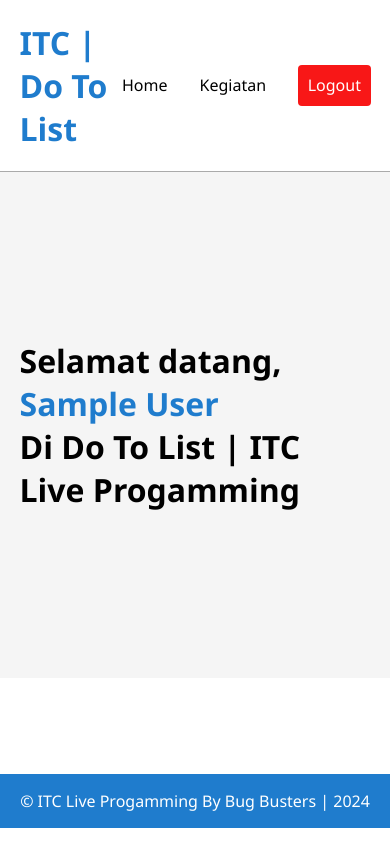
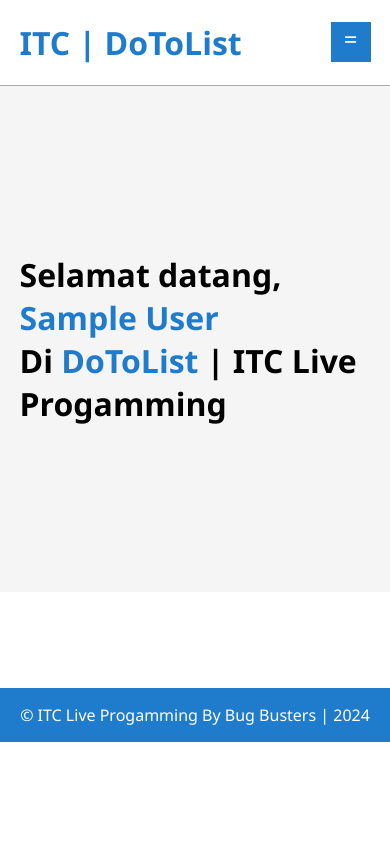
Before and after one commit to hiIgooTgar/itc_live_progamming, a PHP site: page / in a window 390 px wide. Run offline with PHP 8.4, Linux system fonts and the light colour scheme; the visitor is signed in with stand-in values (Sample User, id 1); data that the repository does not hold is empty.

Commit message:
ITC Live Progamming - done

```diff
--- a/assets/css/style.css
+++ b/assets/css/style.css
@@ -138,6 +138,7 @@
 }
 
 .row-kegiatan .right-col .card .aksi {
+  flex: 1 1 15%;
   display: flex;
   flex-direction: column;
   gap: 1rem;
@@ -239,6 +240,21 @@
   cursor: pointer;
 }
 
+.badge-name {
+  display: inline-block;
+  padding: 0.4rem 0.6rem;
+  background: var(--primary);
+  font-size: 0.8rem;
+  font-weight: 500;
+  border-radius: 4px;
+  outline: none;
+  border: none;
+}
+
+.badge-name span {
+  color: #fff;
+}
+
 /* style input */
 .group-input {
   display: block;
@@ -293,6 +309,13 @@
   border: 1px solid var(--primary);
 }
 
+/* keterangan */
+.kt-kosong {
+  padding: 1.5rem;
+  text-align: center;
+  border: 1.5px solid var(--primary);
+}
+
 /* footer */
 footer {
   text-align: center;
@@ -300,3 +323,93 @@ footer {
   background: var(--primary);
   color: #fff;
 }
+
+/* responsive */
+@media screen and (max-width: 912px) {
+  .row-kegiatan {
+    grid-template-columns: repeat(1, 1fr);
+    margin: 4rem 0;
+  }
+}
+
+@media screen and (max-width: 576px) {
+  .list-kegiatan {
+    grid-template-columns: repeat(1, 1fr);
+  }
+  .row-kegiatan .right-col .card {
+    flex-direction: column;
+  }
+  .row-kegiatan .right-col .card .list {
+    flex: 1 1 100%;
+  }
+
+  .row-kegiatan .right-col .card .aksi {
+    flex: 1 1 100%;
+  }
+}
+
+/* navbar */
+.nav-responsive {
+  display: none;
+}
+
+.nav-list #timesNav {
+  display: none;
+}
+
+@media screen and (max-width: 768px) {
+  .navbar-nav .nav-list {
+    position: fixed;
+    top: 0;
+    right: -100%;
+    z-index: 100;
+    flex-direction: column;
+    justify-content: center;
+    background: linear-gradient(rgba(0, 0, 0, 0.4), rgba(0, 0, 0, 0.4));
+    backdrop-filter: blur(10px);
+    width: 100%;
+    height: 100%;
+    transition: 300ms linear;
+  }
+
+  .nav-responsive {
+    display: inline-block;
+  }
+
+  .nav-responsive #hamburger {
+    font-size: 1.5rem;
+    width: 40px;
+    height: 40px;
+    cursor: pointer;
+    background: var(--primary);
+    display: flex;
+    justify-content: center;
+    align-items: center;
+    color: #fff;
+    padding-bottom: 8px;
+  }
+
+  .nav-list #timesNav {
+    display: inline-block;
+  }
+
+  .nav-list #timesNav {
+    font-size: 1.5rem;
+    width: 40px;
+    height: 40px;
+    cursor: pointer;
+    background: var(--primary);
+    display: flex;
+    justify-content: center;
+    align-items: center;
+    color: #fff;
+    position: absolute;
+    top: 8%;
+    right: 8%;
+    padding-bottom: 8px;
+  }
+
+  .navbar-nav .nav-list .nav-link {
+    color: #fff;
+  }
+}
--- a/assets/js/script.js
+++ b/assets/js/script.js
@@ -1,5 +1,5 @@
-document.querySelectorAll(".nav-link").forEach((link) => {
-  if (link.href === window.location.href) {
-    link.classList.add("active-menu");
-  }
-});
+// document.querySelectorAll(".nav-link").forEach((link) => {
+//   if (link.href === window.location.href) {
+//     link.classList.add("active-menu");
+//   }
+// });
--- a/index.php
+++ b/index.php
@@ -18,25 +18,30 @@ if (!isset($_SESSION['id_users'])) {
 <head>
     <meta charset="UTF-8">
     <meta name="viewport" content="width=device-width, initial-scale=1.0">
-    <title>Document</title>
+    <title>Home DoToList | ITC Live Progamming</title>
     <link rel="stylesheet" href="./assets/css/style.css">
 </head>
 
 <body>
     <nav class="navbar-nav">
         <div class="logo">
-            <a href="">ITC | Do To List</a>
+            <a href="">ITC | DoToList</a>
         </div>
-        <div class="nav-list">
+        <div class="nav-list" id="nav-list">
+            <p onclick="closeNav()" id="timesNav"><span>&times;</span></p>
             <a class="nav-link" href="./">Home</a>
             <a class="nav-link" href="./src/kegiatan.php">Kegiatan</a>
+            <p class="nav-link badge-name"><span><?= $_SESSION['username'] ?></span></p>
             <a class="btn-logout" href="./logout.php">Logout</a>
+        </div>
+        <div class="nav-responsive">
+            <p onclick="openNav()" id="hamburger"><span>=</span></p>
         </div>
     </nav>
     <section class="home">
         <div class="container">
             <h1>Selamat datang, <span><?= $_SESSION['nama'] ?></span></h1>
-            <h1>Di Do To List | ITC Live Progamming</h1>
+            <h1>Di <span>DoToList</span> | ITC Live Progamming</h1>
         </div>
     </section>
     <section class="list-kegiatan">
@@ -72,7 +77,17 @@ if (!isset($_SESSION['id_users'])) {
                 </script>
             </span></p>
     </footer>
-    <script src="./assets/js/script.js"></script>
+    <script>
+        const navList = document.getElementById("nav-list");
+
+        function closeNav() {
+            navList.style.right = "-100%";
+        }
+
+        function openNav() {
+            navList.style.right = "0";
+        }
+    </script>
 </body>
 
 </html>
--- a/login.php
+++ b/login.php
@@ -19,7 +19,7 @@ session_start()
     <section class="login-section">
         <div class="left-col">
             <form action="" method="post">
-                <h2>Login Do To List</h2>
+                <h2>Login DoToList</h2>
                 <h1> <span>ITC</span> | Live Progamming</h1>
                 <div class="group-input">
                     <label for="username">Username</label>
--- a/registrasi.php
+++ b/registrasi.php
@@ -10,7 +10,7 @@ include "./koneksi/config.php";
 <head>
     <meta charset="UTF-8">
     <meta name="viewport" content="width=device-width, initial-scale=1.0">
-    <title>Login DoToList</title>
+    <title>Registrasi DoToList</title>
     <link rel="stylesheet" href="./assets/css/auth.css">
 </head>
 
@@ -18,7 +18,7 @@ include "./koneksi/config.php";
     <section class="registrasi-section">
         <div class="left-col">
             <form action="" method="post">
-                <h2>Registrasi Do To List</h2>
+                <h2>Registrasi DoToList</h2>
                 <h1> <span>ITC</span> | Live Progamming</h1>
                 <div class="group-input">
                     <label for="username">Username</label>
--- a/src/kegiatan.php
+++ b/src/kegiatan.php
@@ -1,6 +1,8 @@
 <?php include "../koneksi/config.php";
 ?>
-<?php include "../components/header.php";
+<?php
+$title = "Kegiatan Do To List | ITC Live Progamming";
+include "../components/header.php";
 
 if (!isset($_SESSION['id_users'])) {
     echo "<script>
@@ -34,7 +36,7 @@ if (!isset($_SESSION['id_users'])) {
             $id_users = $_SESSION['id_users'];
             $query = mysqli_query($conn, "SELECT * FROM tbl_kegiatan WHERE id_users = '$id_users' ORDER BY id_kegiatan DESC");
             if (mysqli_num_rows($query) <= 0) {
-                echo "<h2>Data kegiatan kosong!</h2>";
+                echo "<div class='kt-kosong'><h2>Data kegiatan kosong!</h2></div>";
             }
             while ($data = mysqli_fetch_array($query)) {
             ?>
```
Also changed, not shown: assets/css/auth.css (+21 -0 lines), components/footer.php (+11 -0 lines), components/header.php (+9 -4 lines).
